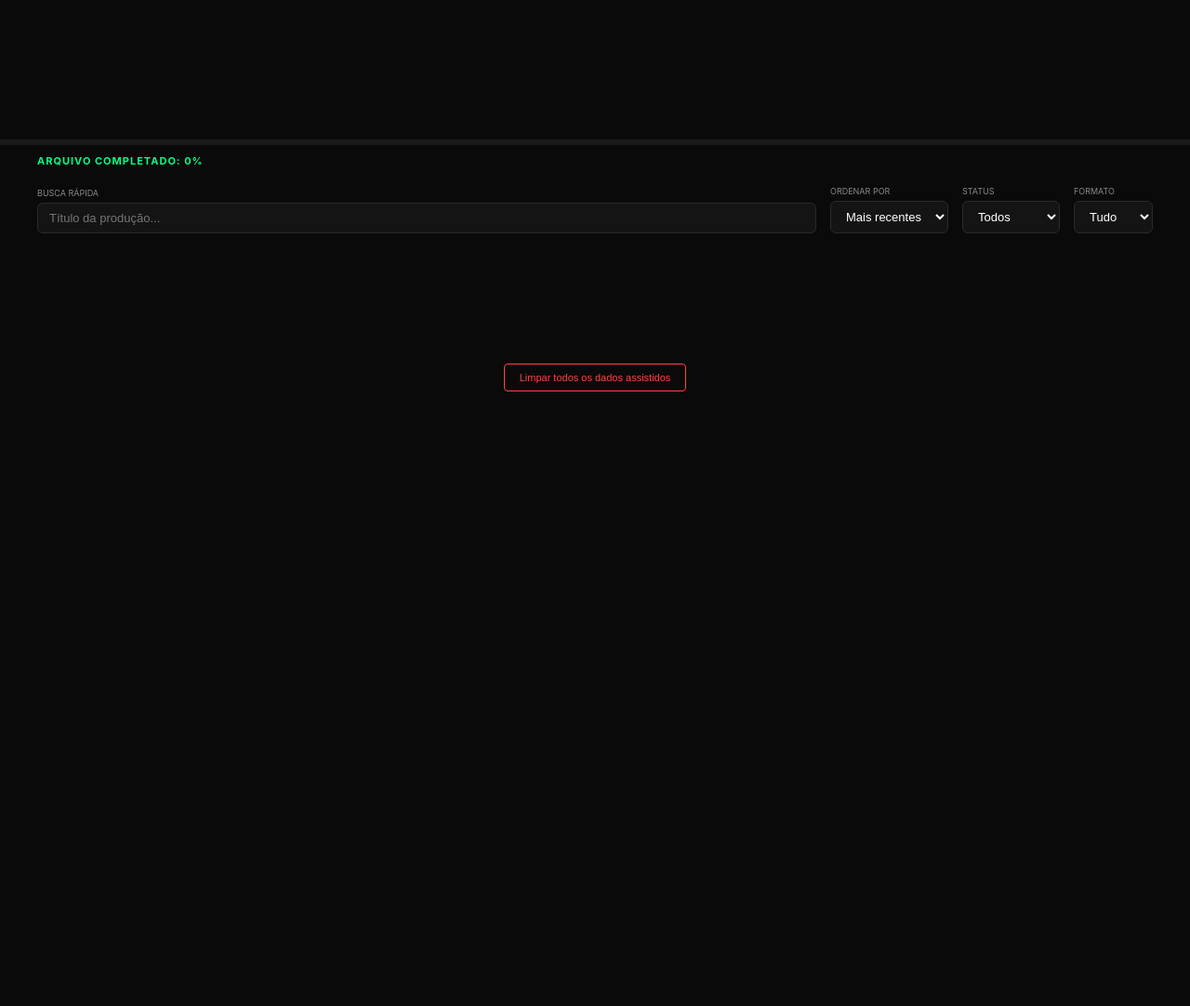
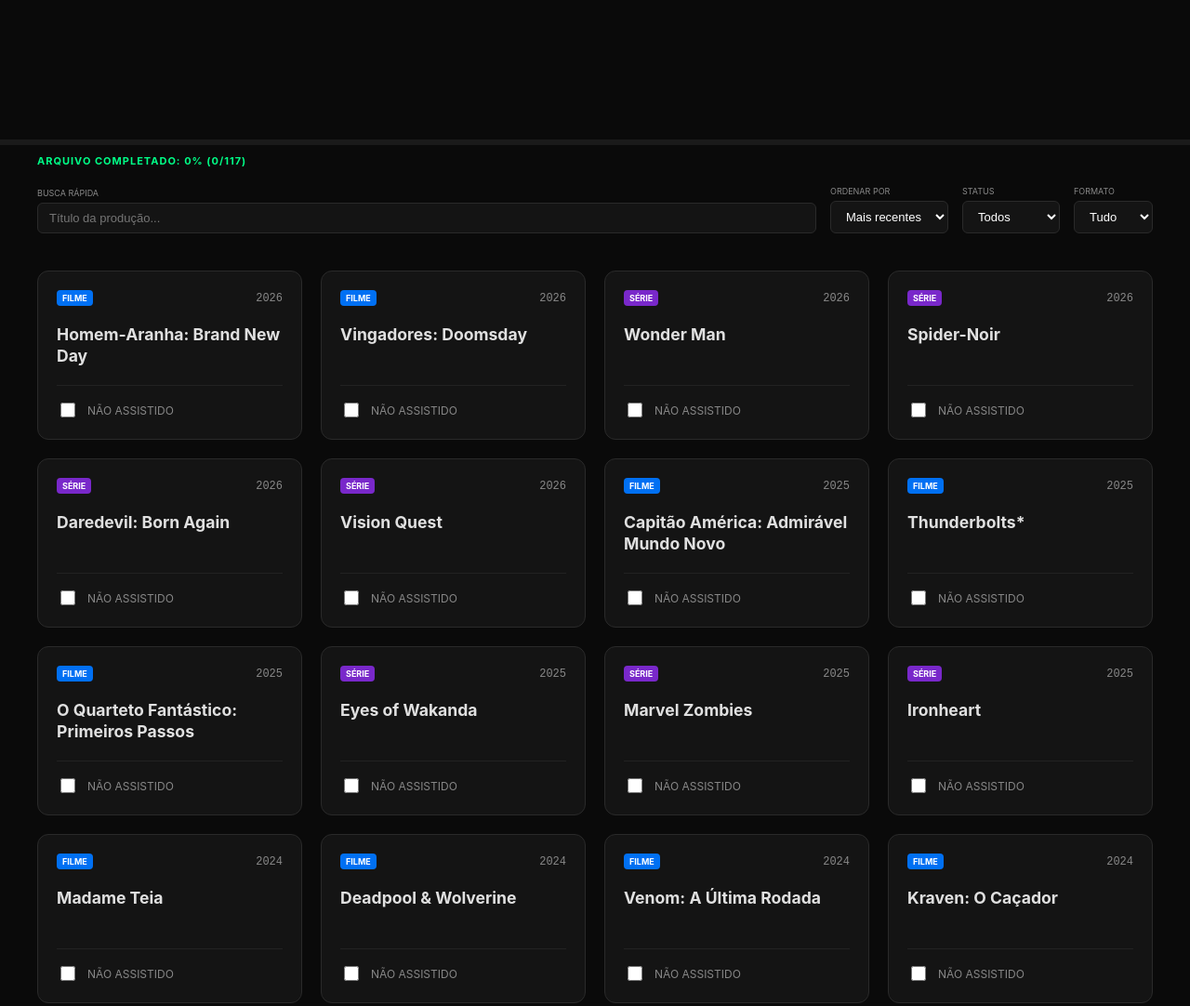
Before and after one commit to harrybour43/mcu_movies, a plain HTML site: page index.html in a window 1280 px wide. Shown: the top 1082 px of the page at 93% size. Before the commit the page ends 800 px from the top, so only its background shows below. Drawn offline with Linux system fonts and the light colour scheme.

Commit message:
Update index.html

```diff
--- a/index.html
+++ b/index.html
@@ -174,7 +174,7 @@
             { id: "M71", t: "Venom: A Última Rodada", y: 2024, f: "Filme" }, { id: "M72", t: "Kraven: O Caçador", y: 2024, f: "Filme" },
             { id: "M73", t: "Capitão América: Admirável Mundo Novo", y: 2025, f: "Filme" }, { id: "M74", t: "Thunderbolts*", y: 2025, f: "Filme" },
             { id: "M75", t: "O Quarteto Fantástico: Primeiros Passos", y: 2025, f: "Filme" }, { id: "M76", t: "Homem-Aranha: Brand New Day", y: 2026, f: "Filme" },
-            { id: "M77", t: "Vingadores: Doomsday", y: 2026 12, f: "Filme" },
+            { id: "M77", t: "Vingadores: Doomsday", y: 2026, f: "Filme" },
 
             // SÉRIES
             { id: "S1", t: "Mutante X", y: 2001, f: "Série" }, { id: "S2", t: "Blade: A Série", y: 2006, f: "Série" },
@@ -195,8 +195,8 @@
             { id: "S31", t: "Echo", y: 2024, f: "Série" }, { id: "S32", t: "X-Men '97", y: 2024, f: "Série" },
             { id: "S33", t: "Agatha Desde Sempre", y: 2024, f: "Série" }, { id: "S34", t: "Eyes of Wakanda", y: 2025, f: "Série" },
             { id: "S35", t: "Marvel Zombies", y: 2025, f: "Série" }, { id: "S36", t: "Wonder Man", y: 2026, f: "Série" },
-            { id: "S37", t: "Spider-Noir", y: 2026 05, f: "Série" }, { id: "S38", t: "Daredevil: Born Again", y: 2026, f: "Série" },
-            { id: "S39", t: "Ironheart", y: 2025 06, f: "Série" }, { id: "S40", t: "Vision Quest", y: 2026, f: "Série" }
+            { id: "S37", t: "Spider-Noir", y: 2026, f: "Série" }, { id: "S38", t: "Daredevil: Born Again", y: 2026, f: "Série" },
+            { id: "S39", t: "Ironheart", y: 2025, f: "Série" }, { id: "S40", t: "Vision Quest", y: 2026, f: "Série" }
         ];
 
         let watchedIds = JSON.parse(localStorage.getItem('watched_list')) || [];
```
